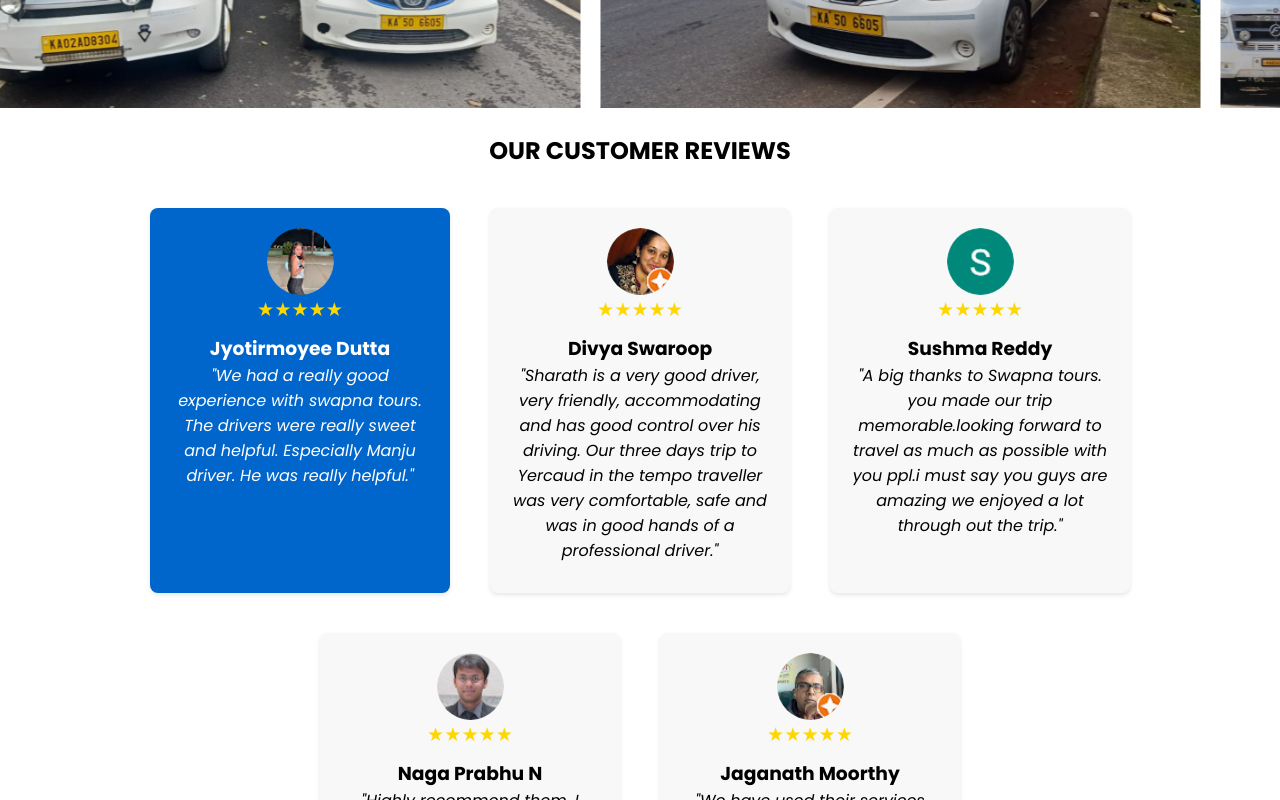
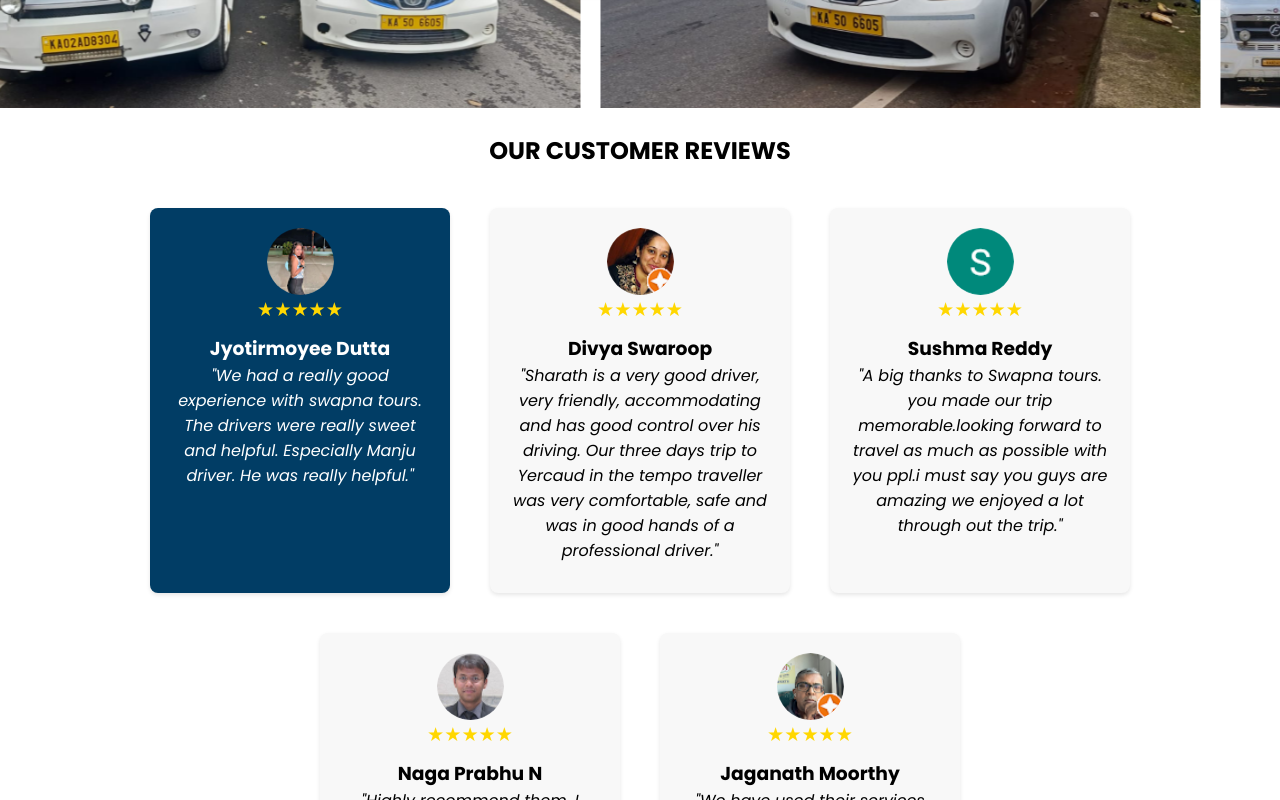
Before and after one commit to Shakthimadhu/swapna-tours, a React (Create React App) app: page / in a window 1280 px wide. In both pictures the pointer is over the element 300 px from the left and 5360 px from the top of the page. Shown: the part 4960-5760 px from the top of the page. Built offline with nearby package versions, Linux system fonts and the light colour scheme; a small style sheet from the web is missing.

Commit message:
Css changes

```diff
--- a/src/components/TestimonialsStyles.css
+++ b/src/components/TestimonialsStyles.css
@@ -24,7 +24,7 @@ h1 {
 }
 
 .testimonial-card:hover {
-  background-color: #0066cc; /* Changed background color to solid blue */
+  background-color: #013d65; /* Changed background color to solid blue */
   color: #ffffff; /* Changed font color to white */
 }
 
```
